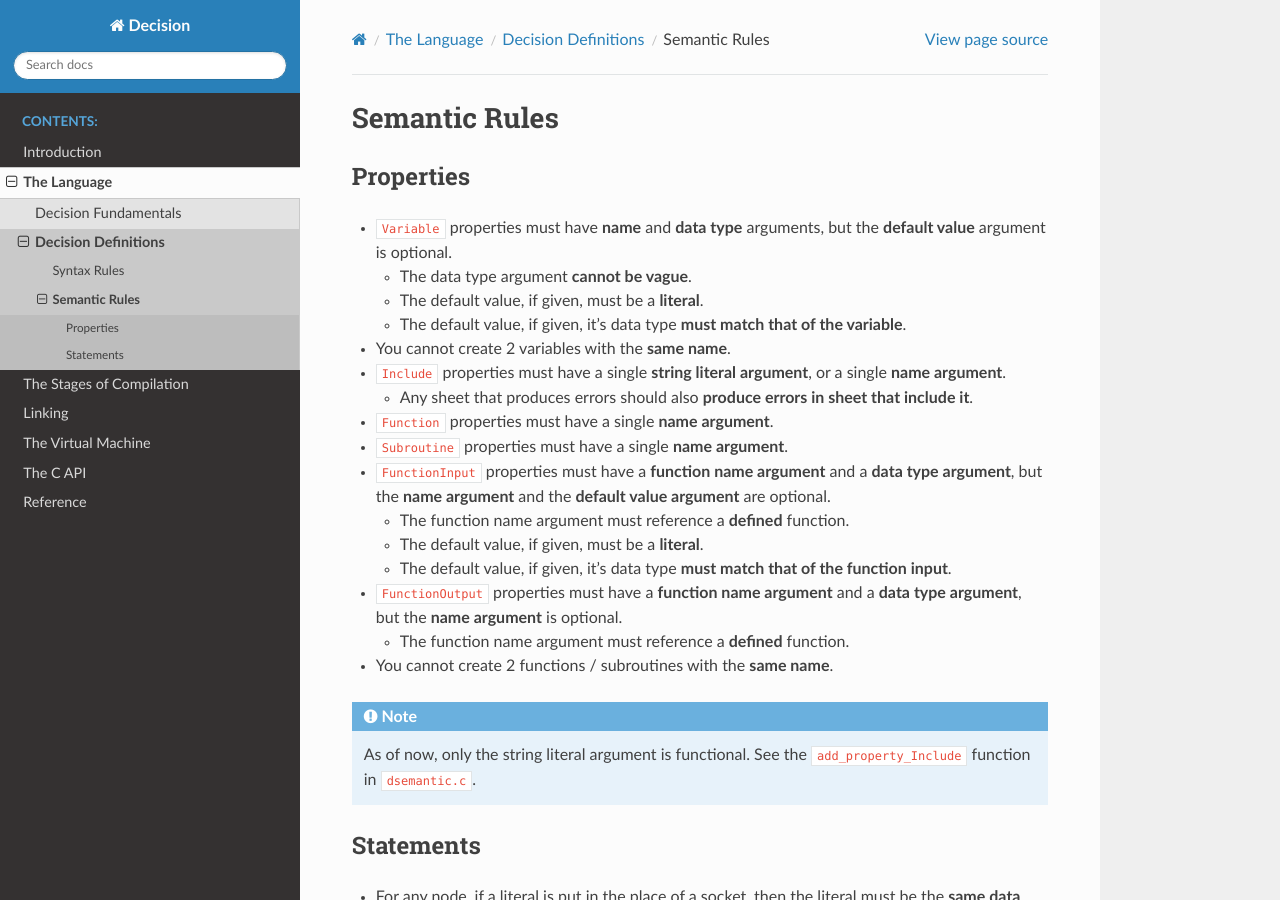
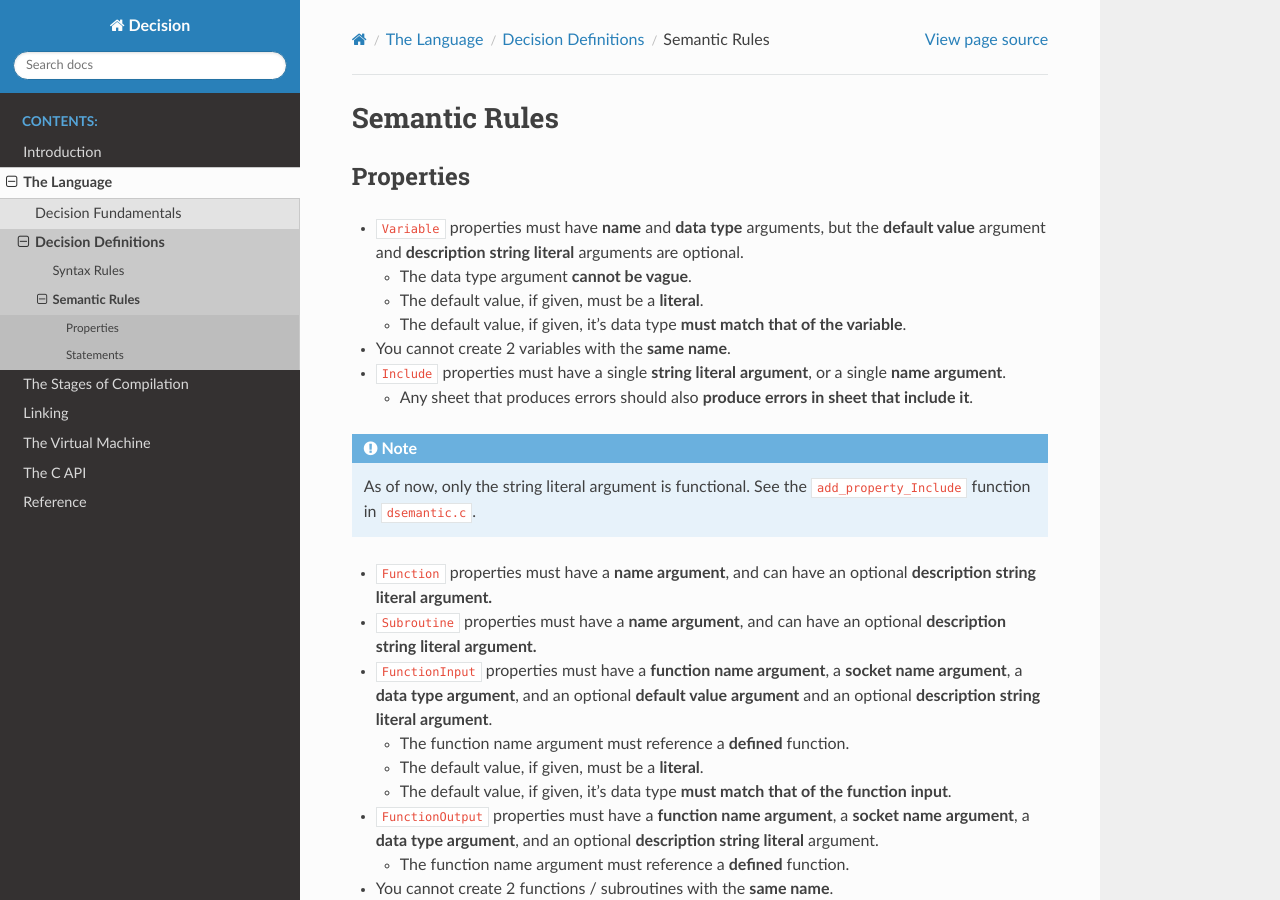
Before and after one commit to drwhut/decision, a Sphinx documentation site: the page built from docs/developer/source/the_language/definitions/semantics.rst, in a window 1280 px wide and 900 px high. Built offline with Sphinx 7.4.7 and the Read the Docs theme 2.0.0, drawn with Linux system fonts in a browser that asks for light colours.

Commit message:
Changed language definition documentation.

```diff
--- a/docs/developer/source/the_language/definitions/semantics.rst
+++ b/docs/developer/source/the_language/definitions/semantics.rst
@@ -23,7 +23,8 @@ Properties
 ==========
 
 * ``Variable`` properties must have **name** and **data type** arguments,
-  but the **default value** argument is optional.
+  but the **default value** argument and **description string literal**
+  arguments are optional.
 
   * The data type argument **cannot be vague**.
 
@@ -40,13 +41,21 @@ Properties
   * Any sheet that produces errors should also **produce errors in sheet that
     include it**.
 
-* ``Function`` properties must have a single **name argument**.
+.. note::
 
-* ``Subroutine`` properties must have a single **name argument**.
+   As of now, only the string literal argument is functional. See the
+   ``add_property_Include`` function in ``dsemantic.c``.
 
-* ``FunctionInput`` properties must have a **function name argument** and a
-  **data type argument**, but the **name argument** and the **default value
-  argument** are optional.
+* ``Function`` properties must have a **name argument**, and can have an
+  optional **description string literal argument.**
+
+* ``Subroutine`` properties must have a **name argument**, and can have an
+  optional **description string literal argument.**
+
+* ``FunctionInput`` properties must have a **function name argument**, a
+  **socket name argument**, a **data type argument**, and an optional
+  **default value argument** and an optional **description string literal
+  argument**.
 
   * The function name argument must reference a **defined** function.
 
@@ -55,17 +64,13 @@ Properties
   * The default value, if given, it's data type **must match that of the
     function input**.
 
-* ``FunctionOutput`` properties must have a **function name argument** and a
-  **data type argument**, but the **name argument** is optional.
+* ``FunctionOutput`` properties must have a **function name argument**, a
+  **socket name argument**, a **data type argument**, and an optional
+  **description string literal** argument.
 
   * The function name argument must reference a **defined** function.
 
 * You cannot create 2 functions / subroutines with the **same name**.
-
-.. note::
-
-   As of now, only the string literal argument is functional. See the
-   ``add_property_Include`` function in ``dsemantic.c``.
 
 Statements
 ==========
```
